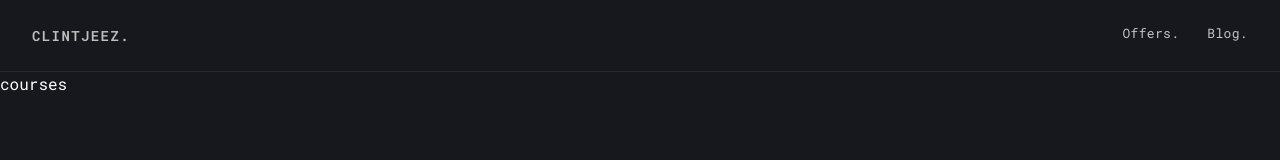
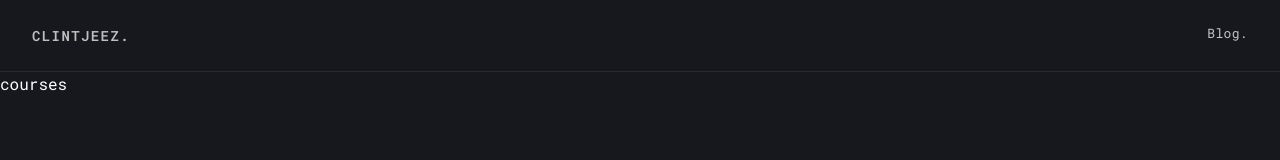
Before and after one commit to Clintjeez/clintjeez_xyz, a Next.js app: page /courses in a window 1280 px wide. Shown: the top 160 px of the page. Built offline with nearby package versions, Linux system fonts and the light colour scheme.

Commit message:
nav updates

```diff
--- a/src/app/(frontend)/components/Navbar.tsx
+++ b/src/app/(frontend)/components/Navbar.tsx
@@ -8,7 +8,7 @@ import { useUnderConstruction } from './UnderConstruction'
 const unavailableRoutes = ['/offers', '/work', '/about']
 
 const navItems = [
-  { href: '/offers', label: 'Offers' },
+  // { href: '/offers', label: 'Offers' },
   // { href: '/work', label: 'Work' },
   { href: '/blog', label: 'Blog' },
   // { href: '/about', label: 'About' },
```
